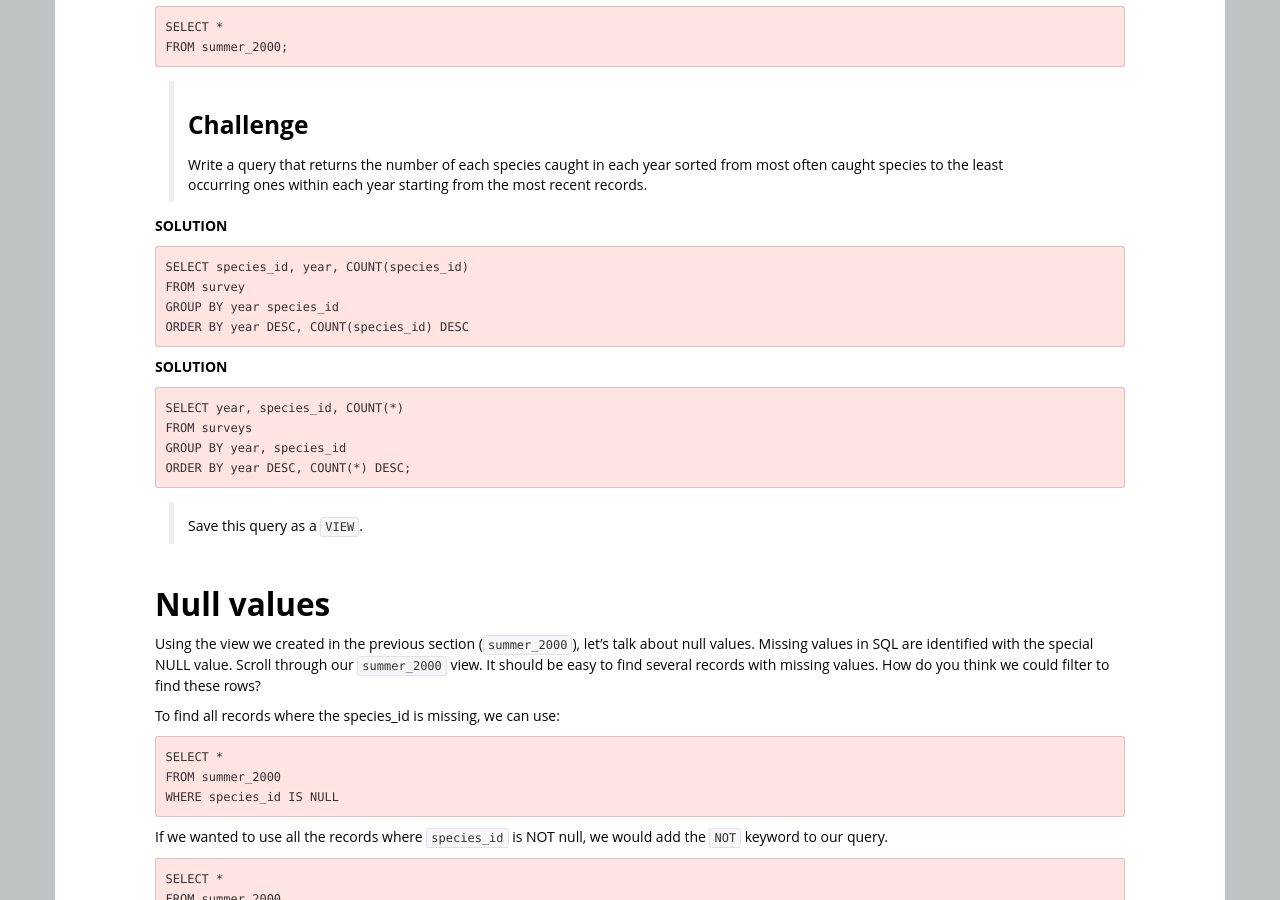
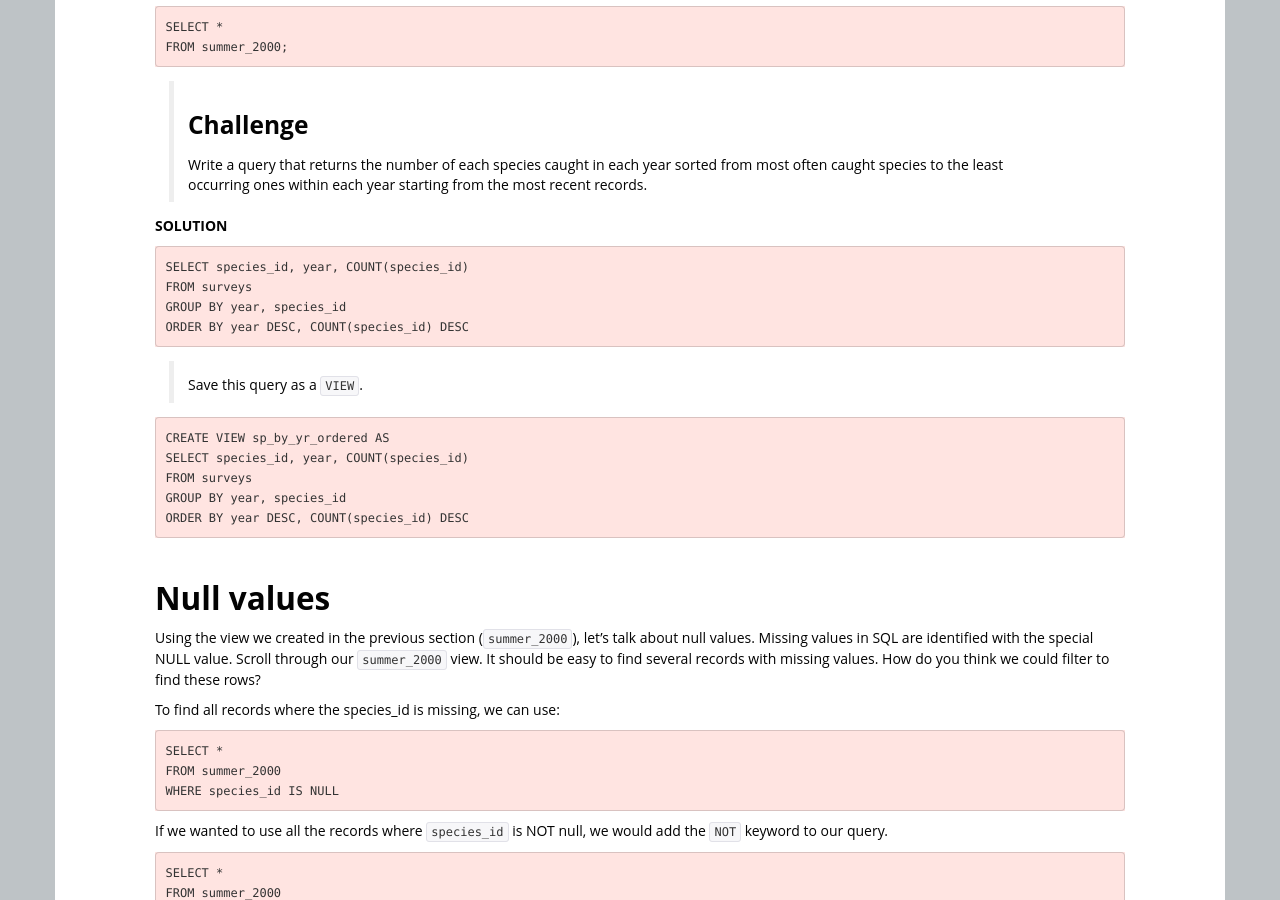
Before and after one commit to lgatto/sql-ecology-ans, a Jekyll site: the page built from 02-sql-aggregation.md, in a window 1280 px wide and 900 px high, scrolled down 3475 px. Built offline with Jekyll 4.4.1, drawn with Linux system fonts in a browser that asks for light colours; nearby versions of some CDN libraries; library files that are not in the unit come from our copies.

Commit message:
view solutions

```diff
--- a/02-sql-aggregation.md
+++ b/02-sql-aggregation.md
@@ -193,18 +193,17 @@ Now, we will be able to access these results with a much shorter notation:
 **SOLUTION**
 
 	SELECT species_id, year, COUNT(species_id)
-	FROM survey
-	GROUP BY year species_id
+	FROM surveys
+	GROUP BY year, species_id
 	ORDER BY year DESC, COUNT(species_id) DESC
 
-**SOLUTION**
+> Save this query as a `VIEW`.
 
-	SELECT year, species_id, COUNT(*)
+	CREATE VIEW sp_by_yr_ordered AS
+	SELECT species_id, year, COUNT(species_id)
 	FROM surveys
 	GROUP BY year, species_id
-	ORDER BY year DESC, COUNT(*) DESC;
-
-> Save this query as a `VIEW`.
+	ORDER BY year DESC, COUNT(species_id) DESC
 
 ## Null values
 
```
